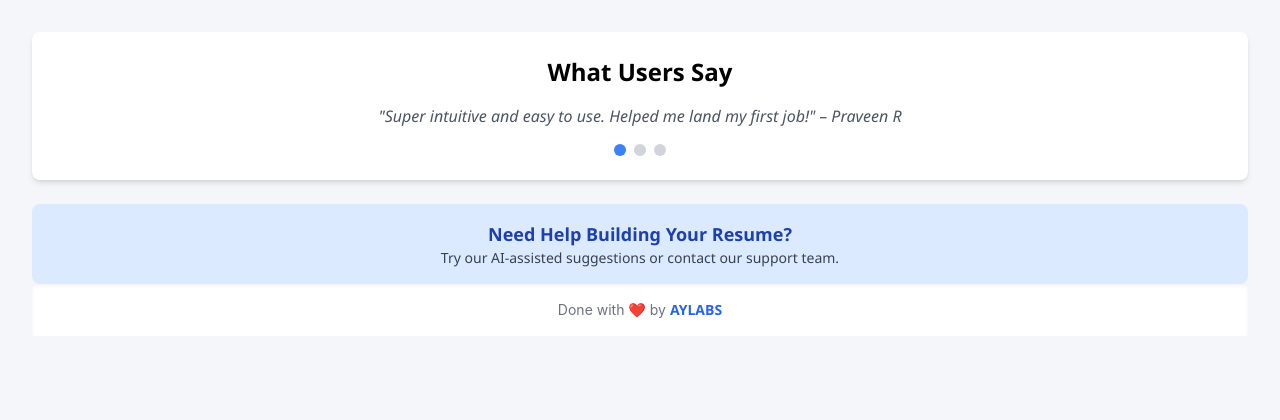
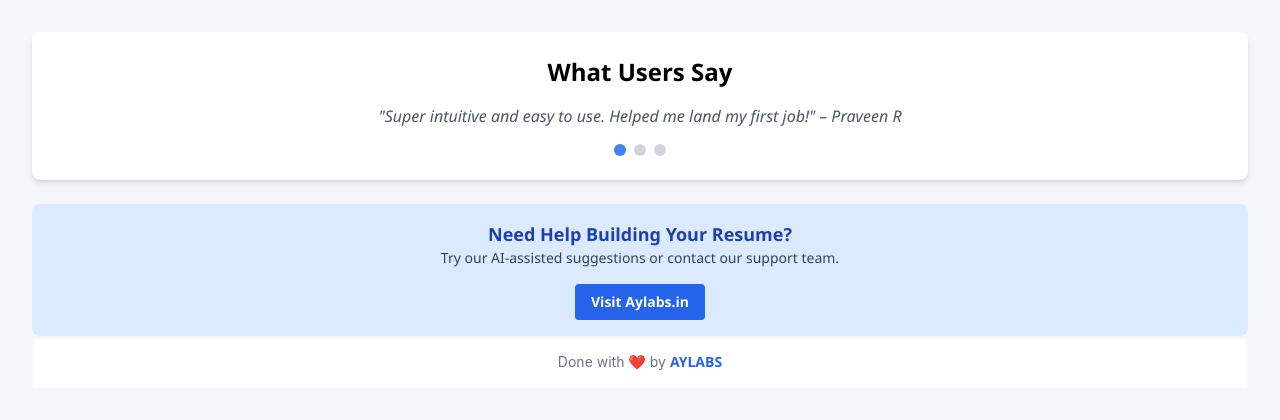
Before and after one commit to Praveen3226/Resume, a Flask app: page / in a window 1280 px wide. Shown: the part 791-1211 px from the top of the page. Before the commit the page ends 1109 px from the top, so only its background shows below. Run offline with Flask 3, Linux system fonts and the light colour scheme; some libraries are stand-ins or nearby versions.

Commit message:
Update index.html

```diff
--- a/templates/index.html
+++ b/templates/index.html
@@ -226,10 +226,14 @@ footer span {
               <span class="w-3 h-3 bg-gray-300 rounded-full" id="dot2"></span>
             </div>
           </div>
-        <div class="bg-blue-100 p-4 rounded-lg mt-6 text-center">
+          <div class="bg-blue-100 p-4 rounded-lg mt-6 text-center">
             <h4 class="text-lg font-bold text-blue-800">Need Help Building Your Resume?</h4>
             <p class="text-sm text-gray-700">Try our AI-assisted suggestions or contact our support team.</p>
+            <a href="https://aylabs.in" target="_blank" class="inline-block mt-4 bg-blue-600 text-white text-sm font-semibold px-4 py-2 rounded hover:bg-blue-700 transition duration-300">
+                Visit Aylabs.in
+            </a>
         </div>
+
     </div>
     <footer class="bg-white text-center text-gray-500 text-sm py-4 shadow-inner mt-auto">
         Done with ❤️ by <span class="font-bold text-blue-600">AYLABS</span>
```
